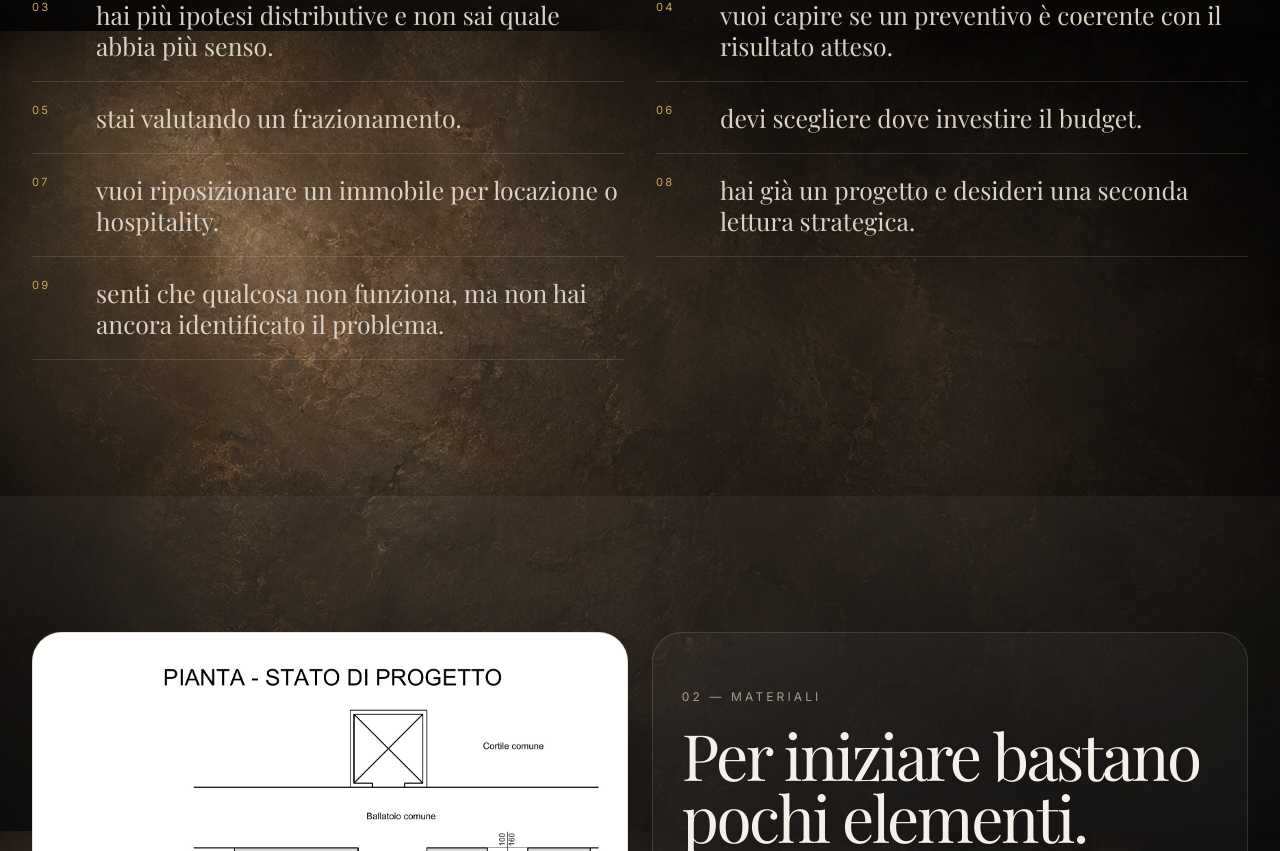
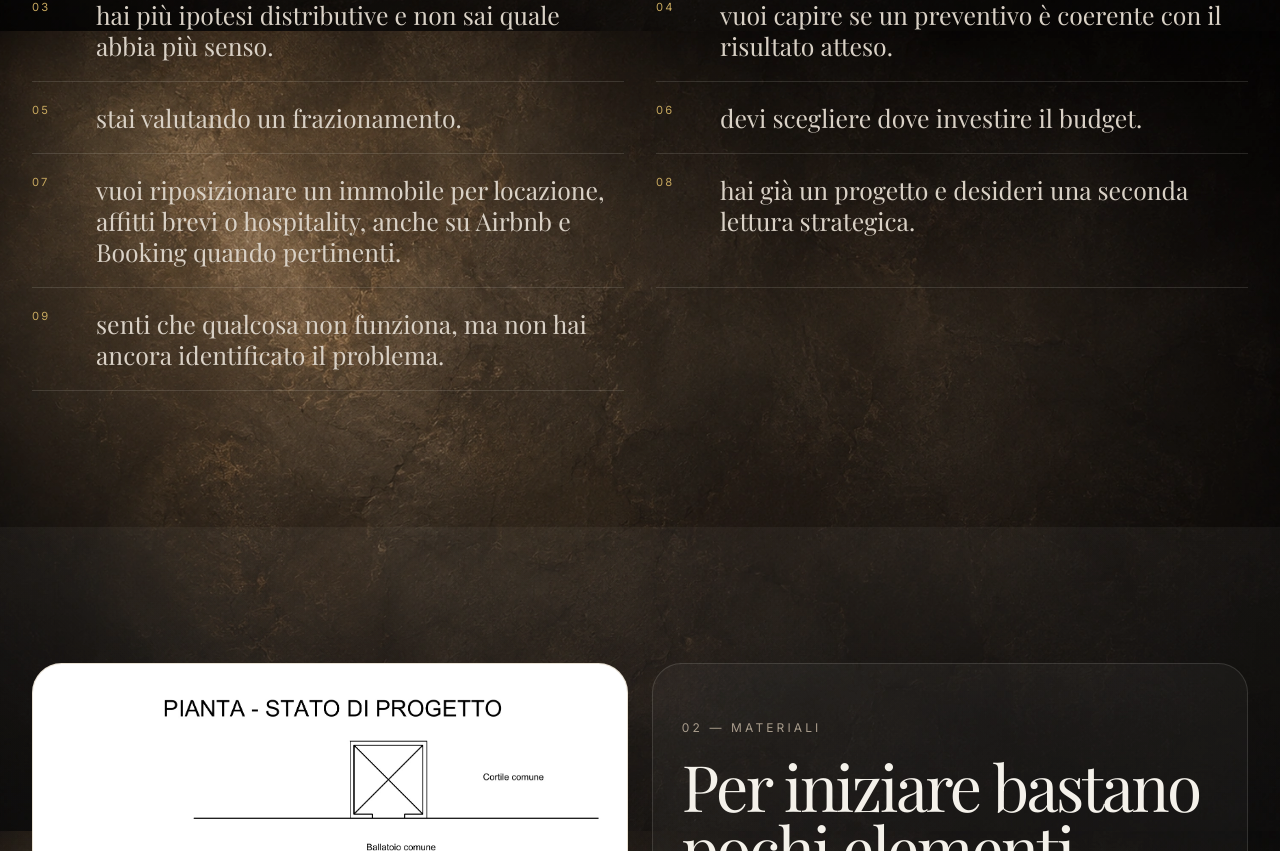
Before and after one commit to AlessandroVeneziani/amv-property-management, a Next.js app: page /consulenza in a window 1280 px wide. Shown: the part 1569-2420 px from the top of the page. Built offline with nearby package versions, Linux system fonts and the light colour scheme; no server answers; a web font is replaced by a local one.

Commit message:
modifica descrizione consulenza 100 eur

```diff
--- a/app/consulenza/page.tsx
+++ b/app/consulenza/page.tsx
@@ -26,7 +26,7 @@ const situations = [
   "vuoi capire se un preventivo è coerente con il risultato atteso",
   "stai valutando un frazionamento",
   "devi scegliere dove investire il budget",
-  "vuoi riposizionare un immobile per locazione o hospitality",
+  "vuoi riposizionare un immobile per locazione, affitti brevi o hospitality, anche su Airbnb e Booking quando pertinenti",
   "hai già un progetto e desideri una seconda lettura strategica",
   "senti che qualcosa non funziona, ma non hai ancora identificato il problema"
 ];
@@ -62,7 +62,7 @@ const includes = [
   "una sessione individuale di 60 minuti con Alessandro Veneziani",
   "lettura del potenziale dell’immobile rispetto all’obiettivo",
   "analisi di distribuzione, priorità, criticità e opportunità",
-  "orientamento su scelte di valorizzazione, hospitality o locazione",
+  "orientamento su scelte di valorizzazione, hospitality, locazione o affitti brevi",
   "indicazione dei passaggi successivi più sensati"
 ];
 
```
